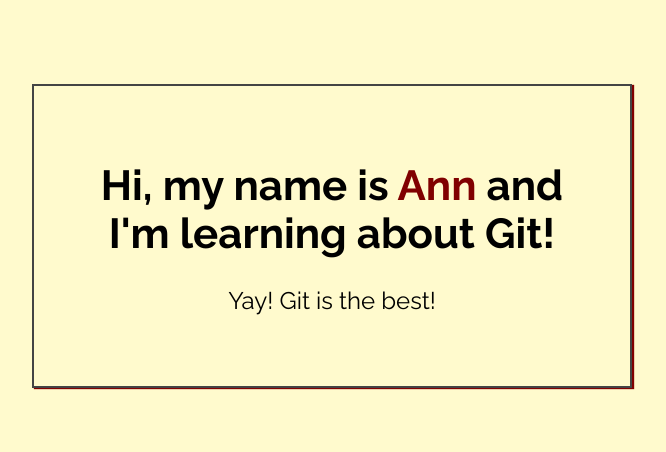
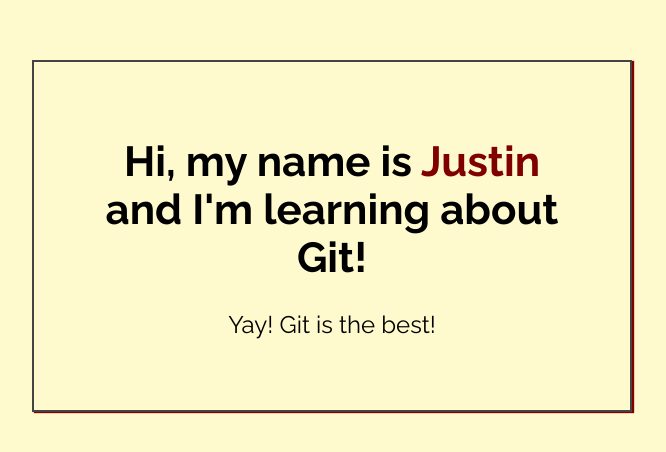
Before and after one commit to theCS19/my-first-repo, a plain HTML site: page index.html in a window 1280 px wide. Shown: the part 164-616 px from the top of the page, without its empty margins (308-974 px from the left). Drawn offline with Linux system fonts and the light colour scheme.

Commit message:
Added name to index.html

```diff
--- a/index.html
+++ b/index.html
@@ -14,7 +14,7 @@
 <body>
 
     <div class="greeting">
-        <h1>Hi, my name is <span class="highlight">Ann</span> and I'm learning about Git! </h1>
+        <h1>Hi, my name is <span class="highlight">Justin</span> and I'm learning about Git! </h1>
 
         <p>Yay! Git is the best!</p>
     </div>
```
